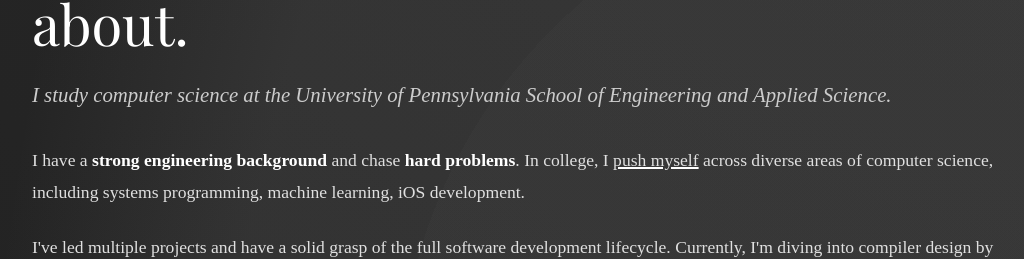
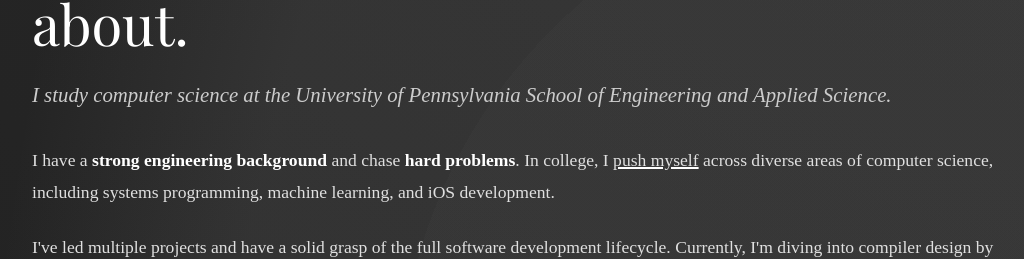
Before and after one commit to nathanaronson/nathan-aronson-website, a React (Vite) app: page / in a window 1280 px wide. Shown: the part 882-1141 px from the top of the page, without its empty margins (40-1064 px from the left). Built offline with nearby package versions, Linux system fonts and the light colour scheme; a web font is replaced by a local one.

Commit message:
Fixed grammar.

```diff
--- a/src/components/About.tsx
+++ b/src/components/About.tsx
@@ -44,7 +44,7 @@
             <strong>hard problems</strong>. In college, I{' '}
             <span className="underline">push myself</span> across diverse areas
             of computer science, including systems programming, machine
-            learning, iOS development.
+            learning, and iOS development.
           </p>
           <p>
             I've led multiple projects and have a solid grasp of the full
```
